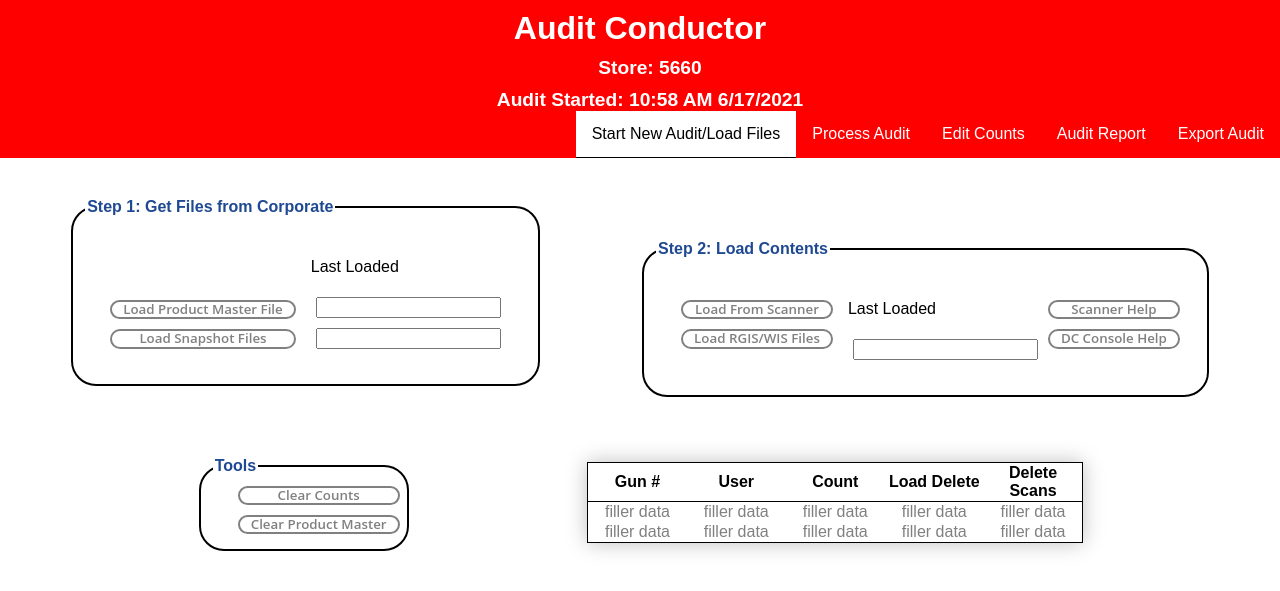
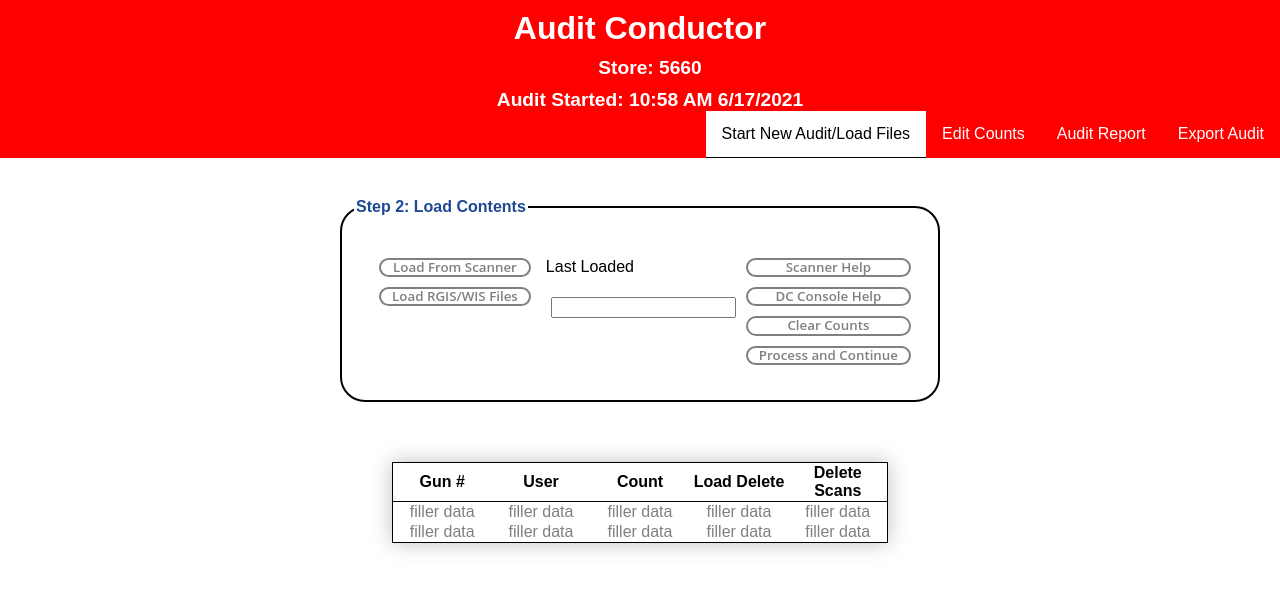
Before and after one commit to CarlosBurrlos/SAC, a Django app: template templates/index.html in a window 1280 px wide. Shown: the top 591 px of the page. Run offline with Django 3.2, Linux system fonts and the light colour scheme; the template is opened without the code that fills it, so the values that code supplies are empty.

Commit message:
Updated HTML templates to resemble our minimum requirements and eliminate excess items such as process audit tab and so on

```diff
--- a/dev/urls.py
+++ b/dev/urls.py
@@ -9,6 +9,5 @@ urlpatterns = [
     re_path(r'(?i)^sac/$', views.SAC, name='sac'),
     re_path(r'(?i)^edit_counts/$', views.EDITCOUNTS, name='editcounts'),
     re_path(r'(?i)^export_audit/$', views.EXPORTAUDIT, name='exportaudit'),
-    re_path(r'(?i)^process_audit/$', views.PROCESSAUDIT, name='processaudit'),
     re_path(r'(?i)^report/$', views.REPORT, name='report')
 ]
--- a/templates/export_audit.html
+++ b/templates/export_audit.html
@@ -22,10 +22,9 @@
     <div class="header-wrapper">
         <div class='topnav'>
             <a href="/dev/sac/">Start New Audit/Load Files</a>
-            <a href="/dev/process_audit/">Process Audit</a>
             <a href="/dev/edit_counts/">Edit Counts</a>
             <a href="/dev/report/">Audit Report</a>
-            <a class='active' href="export_audit.html">Export Audit</a>
+            <a class='active' href="/dev/export_audit/">Export Audit</a>
         </div>
     </div>
 </body>
--- a/templates/index.html
+++ b/templates/index.html
@@ -19,8 +19,7 @@
     </div>
     <div class="header-wrapper">
         <div class='topnav'>
-            <a class='active' href="index.html">Start New Audit/Load Files</a>
-            <a href="/dev/process_audit/">Process Audit</a>
+            <a class='active' href="/dev/sac/">Start New Audit/Load Files</a>
             <a href="/dev/edit_counts/">Edit Counts</a>
             <a href="/dev/report/">Audit Report</a>
             <a href="/dev/export_audit/">Export Audit</a>
@@ -28,29 +27,15 @@
     </div>
     <div class='spacer'>
         <div class='columns'>
-            <div class='columns'>
-                <fieldset>
-                    <legend>Step 1: Get Files from Corporate</legend>
-                    <div class="columns2">
-                        <div class='rows2'>
-                            <button>Load Product Master File</button>
-                            <button>Load Snapshot Files</button>
-                        </div>
-                        <div class="rows">
-                            <p>Last Loaded</p>
-                            <input>
-                            <input>
-                        </div>
-                    </div>
-                </fieldset>
-            </div>
             <div class="columns">
                 <fieldset>
                     <legend>Step 2: Load Contents</legend>
                     <div class='columns'>
                         <div class='rows2'>
+                            <!--Turn into forms-->
                             <button>Load From Scanner</button>
                             <button>Load RGIS/WIS Files</button>
+                            <!--Turn into forms-->
                         </div>
                         <div class="rows">
                             <p>Last Loaded</p>
@@ -59,21 +44,14 @@
                         <div class='rows2'>
                             <button>Scanner Help</button>
                             <button>DC Console Help</button>
+                            <button>Clear Counts</button>
+                            <button>Process and Continue</button>
                         </div>
                     </div>
               </fieldset>
             </div>
         </div>
         <div class='columns'>
-            <div>
-                <fieldset>
-                    <legend>Tools</legend>
-                    <div class="rows">
-                        <button>Clear Counts</button>
-                        <button>Clear Product Master</button>
-                    </div>
-                </fieldset>
-            </div>
                 <table class="gun">
                     <tr>
                         <th>Gun #</th>
```
Also changed, not shown: dev/views.py (+2 -6 lines), templates/edit_counts.html (+16 -6 lines), templates/process_audit.html (deleted, +0 -46 lines), templates/report.html (+7 -4 lines).
